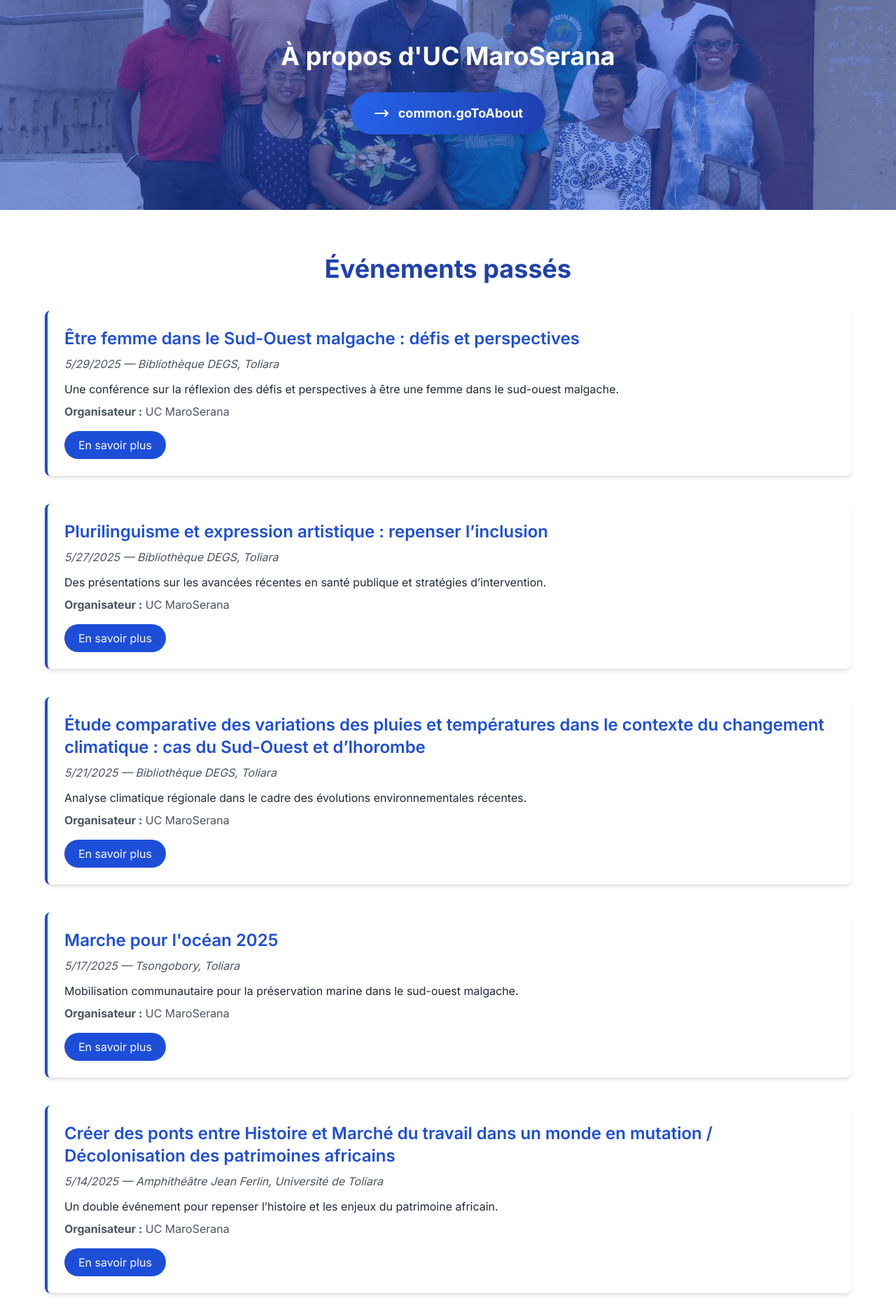
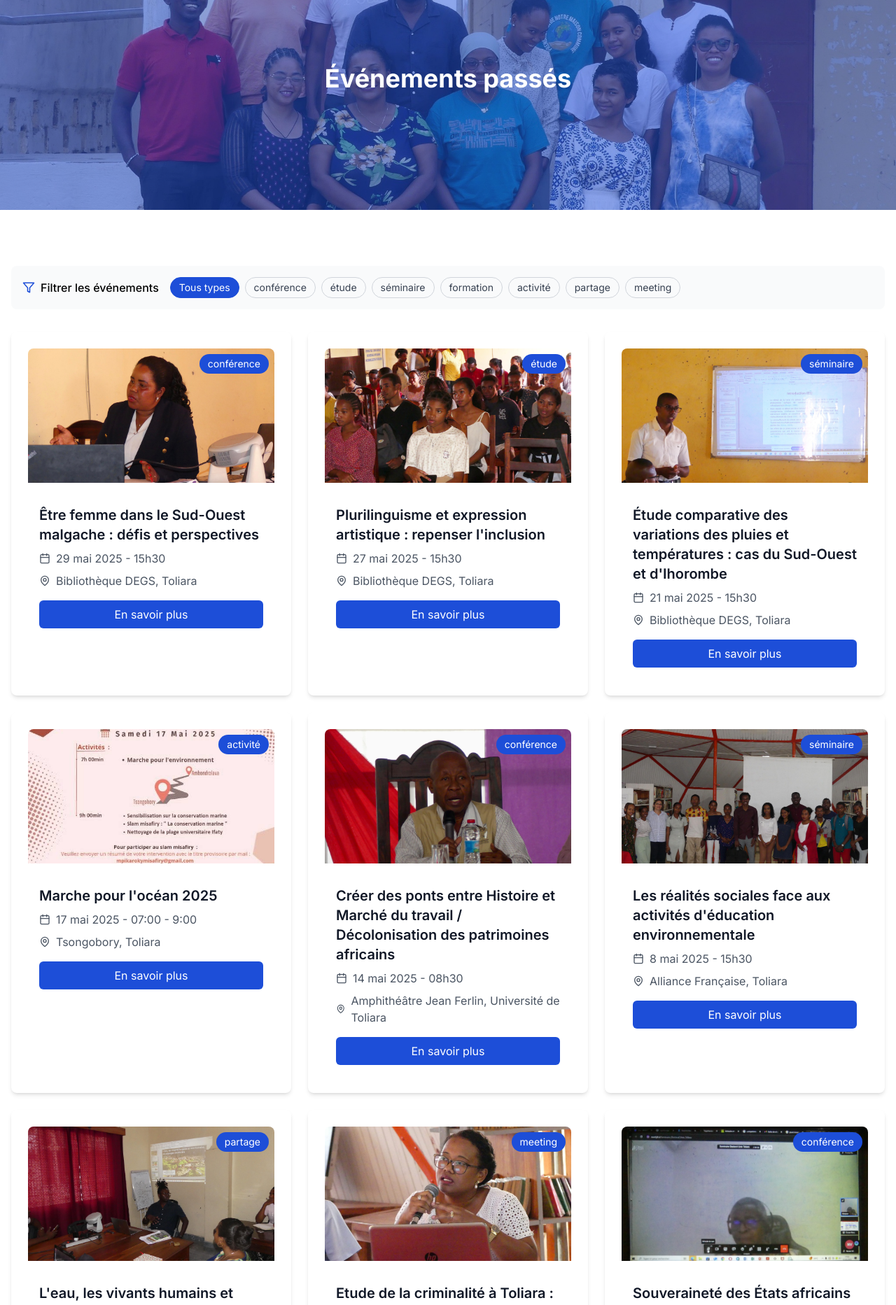
Before and after one commit to Onja-Milanto/MaroseranaWebSite, a React (Vite) app: page /events/past in a window 1280 px wide. Shown: the part 100-1965 px from the top of the page at 70% size. Built offline with nearby package versions, Linux system fonts and the light colour scheme.

Commit message:
ajout page evenement passé

```diff
--- a/src/pages/EventsPast.tsx
+++ b/src/pages/EventsPast.tsx
@@ -1,213 +1,261 @@
 import { useTranslation } from 'react-i18next';
 import { motion } from 'framer-motion';
+import { useState } from 'react';
+import { Calendar, MapPin, Filter } from 'lucide-react';
+import Section from '../components/ui/Section';
+import Card from '../components/ui/Card';
+
+interface Event {
+  id: number;
+  title: string;
+  date: string;
+  time: string;
+  location: string;
+  type: string;
+  image: string;
+  description: string;
+}
 
 const EventsPast = () => {
   const { t } = useTranslation();
+  const [activeFilter, setActiveFilter] = useState('Tous types');
 
-  const pastEvents = [
+  const filters = [
+    { label: 'Tous types', value: '' },
+    { label: 'conférence', value: 'conférence' },
+    { label: 'étude', value: 'étude' },
+    { label: 'séminaire', value: 'séminaire' },
+    { label: 'formation', value: 'formation' },
+    { label: 'activité', value: 'activité' },
+    { label: 'partage', value: 'partage' },
+    { label: 'meeting', value: 'meeting' }
+  ];
+
+  const pastEvents: Event[] = [
     {
-      title: 'Être femme dans le Sud-Ouest malgache : défis et perspectives',
-      date: '2025-05-29',
-      location: 'Bibliothèque DEGS, Toliara',
-      organizer: 'UC MaroSerana',
-      summary:
-        'Une conférence sur la réflexion des défis et perspectives à être une femme dans le sud-ouest malgache.',
-      link: '#',
+      id: 101,
+      title: "Être femme dans le Sud-Ouest malgache : défis et perspectives",
+      date: "2025-05-29",
+      time: "15h30",
+      location: "Bibliothèque DEGS, Toliara",
+      type: "conférence",
+      image: "../images/femme_passee.jpg",
+      description: "https://meet.jit.si/Seminaire_Doctoral_Univ_Toliara"
     },
     {
-      title: 'Plurilinguisme et expression artistique : repenser l’inclusion',
-      date: '2025-05-27',
-      location: 'Bibliothèque DEGS, Toliara',
-      organizer: 'UC MaroSerana',
-      summary:
-        'Des présentations sur les avancées récentes en santé publique et stratégies d’intervention.',
-      link: '#',
+      id: 102,
+      title: "Plurilinguisme et expression artistique : repenser l'inclusion",
+      date: "2025-05-27",
+      time: "15h30",
+      location: "Bibliothèque DEGS, Toliara",
+      type: "étude",
+      image: "../images/etude_reunion_passee.jpg",
+      description: "Organisée simultanément à Saint-Denis (Université de La Réunion)"
     },
     {
-      title:
-        'Étude comparative des variations des pluies et températures dans le contexte du changement climatique : cas du Sud-Ouest et d’Ihorombe',
-      date: '2025-05-21',
-      location: 'Bibliothèque DEGS, Toliara',
-      organizer: 'UC MaroSerana',
-      summary:
-        'Analyse climatique régionale dans le cadre des évolutions environnementales récentes.',
-      link: '#',
+      id: 103,
+      title: "Étude comparative des variations des pluies et températures : cas du Sud-Ouest et d'Ihorombe",
+      date: "2025-05-21",
+      time: "15h30",
+      location: "Bibliothèque DEGS, Toliara",
+      type: "séminaire",
+      image: "../images/geo_passee.jpg",
+      description: "https://meet.jit.si/Seminaire_Doctoral_Univ_Toliara"
     },
     {
+      id: 107,
       title: "Marche pour l'océan 2025",
-      date: '2025-05-17',
-      location: 'Tsongobory, Toliara',
-      organizer: 'UC MaroSerana',
-      summary:
-        'Mobilisation communautaire pour la préservation marine dans le sud-ouest malgache.',
-      link: '#',
+      date: "2025-05-17",
+      time: "07:00 - 9:00",
+      location: "Tsongobory, Toliara",
+      type: "activité",
+      image: "../images/marche_ucms.jpg",
+      description: "Marche vers Ambondrolava"
     },
     {
-      title:
-        'Créer des ponts entre Histoire et Marché du travail dans un monde en mutation / Décolonisation des patrimoines africains',
-      date: '2025-05-14',
-      location: 'Amphithéâtre Jean Ferlin, Université de Toliara',
-      organizer: 'UC MaroSerana',
-      summary:
-        'Un double événement pour repenser l’histoire et les enjeux du patrimoine africain.',
-      link: '#',
+      id: 105,
+      title: "Créer des ponts entre Histoire et Marché du travail / Décolonisation des patrimoines africains",
+      date: "2025-05-14",
+      time: "08h30",
+      location: "Amphithéâtre Jean Ferlin, Université de Toliara",
+      type: "conférence",
+      image: "../images/deux_conf_passee.jpg",
+      description: "https://meet.jit.si/Seminaire_Doctoral_Univ_Toliara"
     },
     {
-      title:
-        'Les réalités sociales face aux activités d’éducation environnementale dans le cadre de l’Aire Marine Éducative à Ankalika – Toliara',
-      date: '2025-05-08',
-      location: 'Alliance Française, Toliara',
-      organizer: 'UC MaroSerana',
-      summary:
-        'Éducation environnementale et dynamique sociale autour de l’AME à Ankalika.',
-      link: '#',
+      id: 106,
+      title: "Les réalités sociales face aux activités d'éducation environnementale",
+      date: "2025-05-08",
+      time: "15h30",
+      location: "Alliance Française, Toliara",
+      type: "séminaire",
+      image: "../images/elite_passee.jpg",
+      description: "Deux conférences"
     },
     {
-      title: 'L’eau, les vivants humains et non-humains en paysages nourriciers',
-      date: '2025-05-03',
-      location: 'UC MaroSerana, Toliara',
-      organizer: 'UC MaroSerana',
-      summary:
-        'Une réflexion interdisciplinaire sur l’eau et les écosystèmes vivants.',
-      link: '#',
+      id: 108,
+      title: "L'eau, les vivants humains et non-humains en paysages nourriciers",
+      date: "2025-05-03",
+      time: "09:00 - 11:00",
+      location: "UC MaroSerana, Toliara",
+      type: "partage",
+      image: "../images/partage_passee.jpg",
+      description: "https://meet.jit.si/Seminaire_Doctoral_Univ_Toliara"
     },
     {
-      title:
-        'Etude de la criminalité à Toliara : les outils et méthodes socio-criminologiques mis à l’épreuve',
-      date: '2025-04-10',
-      location: 'Amphithéâtre Jean Ferlin, Université de Toliara',
-      organizer: 'Alliance Française, Toliara',
-      summary:
-        'Approches de terrain et analyse des réalités criminelles locales.',
-      link: '#',
+      id: 110,
+      title: "Etude de la criminalité à Toliara : outils et méthodes socio-criminologiques",
+      date: "2025-04-10",
+      time: "16h30",
+      location: "Alliance Française, Toliara",
+      type: "meeting",
+      image: "../images/seminaire_passee_salohy.jpg",
+      description: "https://meet.jit.si/Seminaire_Doctoral_Univ_Toliara"
     },
     {
-      title:
-        'Souveraineté des États africains sur les ressources naturelles dans le contexte de fragilité',
-      date: '2025-05-01',
-      location: 'Amphithéâtre Jean Ferlin, Université de Toliara',
-      organizer: 'Bibliothèque DEGS, Toliara',
-      summary:
-        'Discussion sur la souveraineté et les enjeux géopolitiques autour des ressources.',
-      link: '#',
+      id: 111,
+      title: "Souveraineté des États africains sur les ressources naturelles",
+      date: "2025-05-01",
+      time: "16h30",
+      location: "Bibliothèque DEGS, Toliara",
+      type: "conférence",
+      image: "../images/bonjour_passee.jpg",
+      description: "https://meet.jit.si/Seminaire_Doctoral_Univ_Toliara"
     },
     {
-      title:
-        'Formation sur la transcription des bandes sonores, axée sur les données relatives aux réserves marines à Sarodrano',
-      date: '2025-04-28',
-      location: 'Amphithéâtre Jean Ferlin, Université de Toliara',
-      organizer: 'UC MaroSerana',
-      summary:
-        'Atelier de transcription et archivage de données environnementales.',
-      link: '#',
+      id: 104,
+      title: "Formation sur la transcription des bandes sonores à Sarodrano",
+      date: "2025-04-28",
+      time: "15h30",
+      location: "UC MaroSerana, Toliara",
+      type: "formation",
+      image: "../images/formation_stagiaire.jpg",
+      description: "Formation par l'équipe UC MaroSerana"
     },
     {
-      title:
-        'Réflexion anthropo-politique sur le kokolampo : Reconstruction du Hazomanga et de la souveraineté nationale',
-      date: '2025-04-28',
-      location: 'Amphithéâtre Jean Ferlin, Université de Toliara',
-      organizer: 'Alliance Française, Toliara',
-      summary:
-        'Une approche culturelle et politique des symboles de gouvernance traditionnelle.',
-      link: '#',
+      id: 112,
+      title: "Réflexion anthropo-politique sur le kokolampo",
+      date: "2025-04-28",
+      time: "16h00",
+      location: "Alliance Française, Toliara",
+      type: "conférence",
+      image: "../images/manara_passee.jpg",
+      description: "https://meet.jit.si/Seminaire_Doctoral_Univ_Toliara"
     },
     {
-      title:
-        "FOJAEB : Forum des Jeunes Africains pour l'Économie Bleue qui a lieu à Toliara",
-      date: '2025-05-17',
-      location: 'Amphithéâtre Jean Ferlin, Université de Toliara',
-      organizer: 'UC MaroSerana',
-      summary:
-        'Forum régional autour de l’économie bleue, des ressources et de la jeunesse africaine.',
-      link: '#',
-    },
+      id: 113,
+      title: "FOJAEB : Forum des Jeunes Africains pour l'Économie Bleue",
+      date: "2025-04-17",
+      type: "activité",
+      image: "../images/fojaeb_passrr.jpg",
+      description: "On est ensemble"
+    }
   ];
+
+  const formatDate = (dateString: string) => {
+    const date = new Date(dateString);
+    return new Intl.DateTimeFormat('fr-FR', {
+      year: 'numeric',
+      month: 'long',
+      day: 'numeric'
+    }).format(date);
+  };
+
+  const filteredEvents = activeFilter === 'Tous types'
+    ? pastEvents
+    : pastEvents.filter(event => event.type === activeFilter.toLowerCase());
 
   return (
     <>
-      {/* Hero Section avec overlay bleu semi-transparent */}
+      {/* Hero Section avec overlay */}
       <section
         className="relative pt-24 pb-10 min-h-[300px] md:min-h-[400px] overflow-hidden"
         style={{
-          backgroundImage: "url('../../images/bg33.jpg')",
+          backgroundImage: "url('../images/bg33.jpg')",
           backgroundSize: 'cover',
           backgroundPosition: 'center',
         }}
       >
         <div className="absolute inset-0 bg-primary-700 opacity-50 z-0" />
-        <div className="container mx-auto px-4 flex flex-col items-center justify-center relative z-10">
+        <div className="container mx-auto px-4 text-center relative z-10">
           <motion.h1
-            className="text-3xl md:text-4xl font-bold text-white mt-16 text-center"
+            className="text-3xl md:text-4xl font-bold text-white mb-4 mt-16 md:mt-24"
             initial={{ opacity: 0, y: -20 }}
             animate={{ opacity: 1, y: 0 }}
             transition={{ duration: 0.6 }}
           >
-            {t('about.title')}
+            {t('events.past')}
           </motion.h1>
-          <div className="w-full flex justify-center mt-8">
-            <a
-              href="/about"
-              className="inline-flex items-center gap-3 bg-gradient-to-r from-primary-600 to-primary-800 text-white px-8 py-4 rounded-full font-bold shadow-lg hover:scale-105 hover:from-primary-700 hover:to-primary-900 transition-all duration-300 text-lg"
-            >
-              <svg
-                className="w-6 h-6 text-white"
-                fill="none"
-                stroke="currentColor"
-                strokeWidth={2}
-                viewBox="0 0 24 24"
-              >
-                <path
-                  strokeLinecap="round"
-                  strokeLinejoin="round"
-                  d="M17 8l4 4m0 0l-4 4m4-4H3"
-                />
-              </svg>
-              {t('common.goToAbout')}
-            </a>
-          </div>
         </div>
       </section>
 
-      {/* Past Events Section */}
-      <section className="bg-primary-40 py-16 px-4">
-        <div className="max-w-6xl mx-auto">
-          <h1 className="text-4xl font-bold text-primary-800 mb-10 text-center">
-            {t('events.past')}
-          </h1>
+      <Section>
+        {/* Filters */}
+        <div className="mb-8 p-4 bg-gray-50 rounded-lg">
+          <div className="flex flex-col md:flex-row items-center gap-4">
+            <div className="flex items-center">
+              <Filter size={18} className="mr-2 text-primary-700" />
+              <span className="font-medium">{t('events.filter')}</span>
+            </div>
+            <div className="flex flex-wrap gap-2">
+              {filters.map((filter) => (
+                <button
+                  key={filter.value}
+                  onClick={() => setActiveFilter(filter.label)}
+                  className={`px-3 py-1 border rounded-full text-sm ${
+                    activeFilter === filter.label
+                      ? 'bg-primary-700 text-white border-primary-700'
+                      : 'border-gray-300 text-gray-700 hover:bg-gray-50'
+                  }`}
+                >
+                  {filter.label}
+                </button>
+              ))}
+            </div>
+          </div>
+        </div>
 
-          {pastEvents.length === 0 ? (
-            <p className="text-gray-700 text-center">{t('events.noEvents')}</p>
-          ) : (
-            <ul className="space-y-10">
-              {pastEvents.map((event, index) => (
-                <li
-                  key={index}
-                  className="bg-white rounded-lg shadow-md p-6 border-l-4 border-primary-700 transition hover:shadow-lg"
-                >
-                  <h2 className="text-2xl font-semibold text-primary-700 mb-2">
+        {/* Events Grid */}
+        <div className="grid grid-cols-1 md:grid-cols-2 lg:grid-cols-3 gap-6">
+          {filteredEvents.map((event) => (
+            <Card key={event.id} className="flex flex-col h-full">
+              <div className="relative h-48 mb-4">
+                <img
+                  src={event.image}
+                  alt={event.title}
+                  className="w-full h-full object-cover rounded-t-lg"
+                />
+                <span className="absolute top-2 right-2 bg-primary-700 text-white px-3 py-1 rounded-full text-sm">
+                  {event.type}
+                </span>
+              </div>
+              <div className="p-4 flex-grow">
+                <h3 className="text-xl font-semibold text-gray-900 mb-2">
                   {event.title}
-                  </h2>
-                  <p className="text-gray-600 italic">
-                    {new Date(event.date).toLocaleDateString()} — {event.location}
-                  </p>
-                  <p className="mt-3 text-gray-800">{event.summary}</p>
-                  <p className="mt-2 text-gray-600">
-                    <strong>{t('events.organizer')} :</strong> {event.organizer}
-                  </p>
+                </h3>
+                <div className="flex items-center text-gray-600 mb-2">
+                  <Calendar size={16} className="mr-2" />
+                  <span>{formatDate(event.date)} - {event.time}</span>
+                </div>
+                <div className="flex items-center text-gray-600">
+                  <MapPin size={16} className="mr-2" />
+                  <span>{event.location}</span>
+                </div>
+              </div>
+              <div className="p-4 pt-0">
                 <a
-                    href={event.link}
+                  href={event.description.startsWith('http') ? event.description : '#'}
                   target="_blank"
                   rel="noopener noreferrer"
-                    className="inline-block mt-4 px-5 py-2 bg-primary-700 text-white rounded-full hover:bg-primary-800 transition"
+                  className="inline-block w-full text-center px-4 py-2 bg-primary-700 text-white rounded-md hover:bg-primary-800 transition-colors"
                 >
                   {t('common.readMore')}
                 </a>
-                </li>
+              </div>
+            </Card>
           ))}
-            </ul>
-          )}
         </div>
-      </section>
+      </Section>
     </>
   );
 };
```
Also changed, not shown: 1 other file (tests, documents, lock files or other folders). Lines whose indentation alone changed are shown as unchanged.
